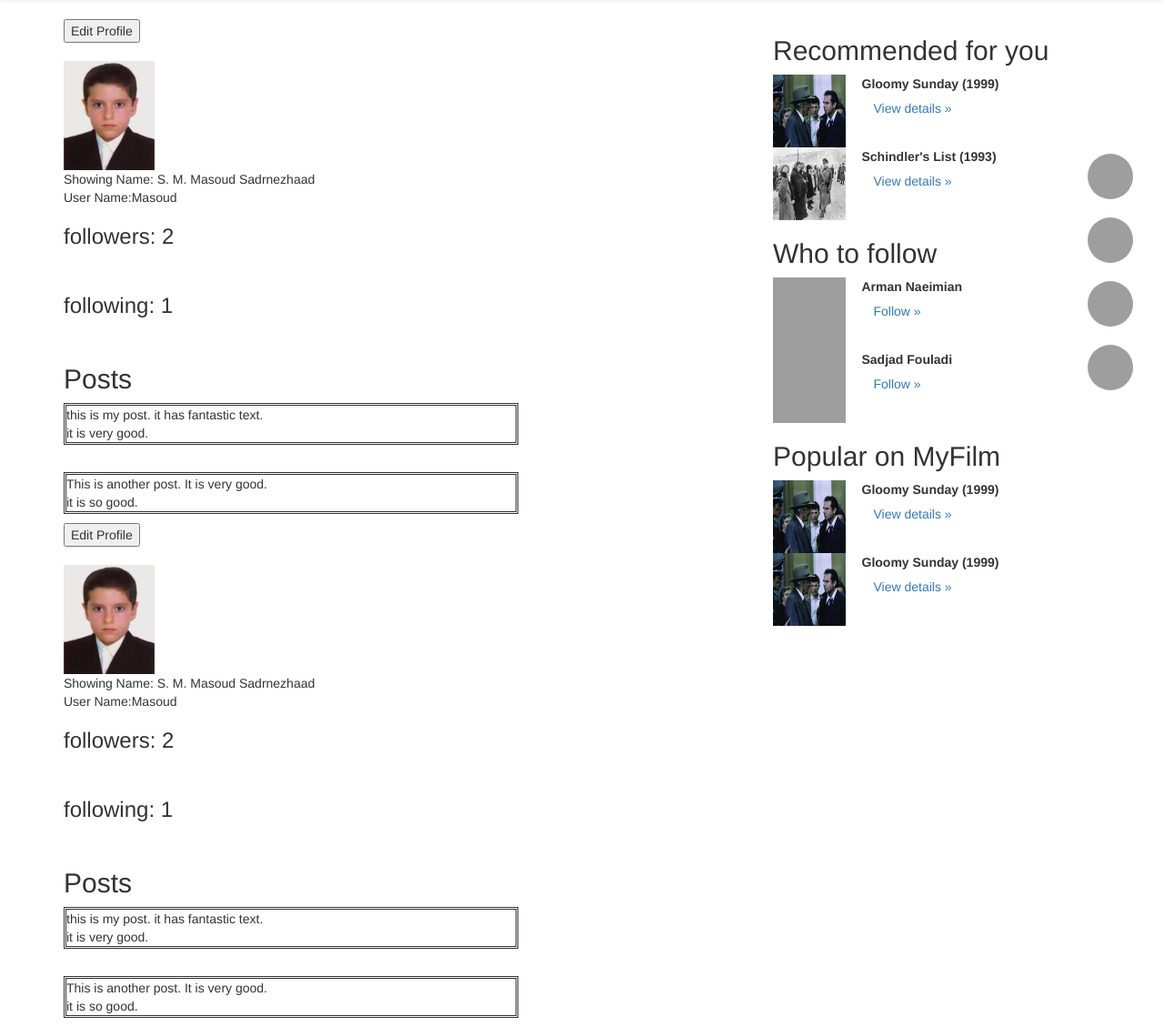
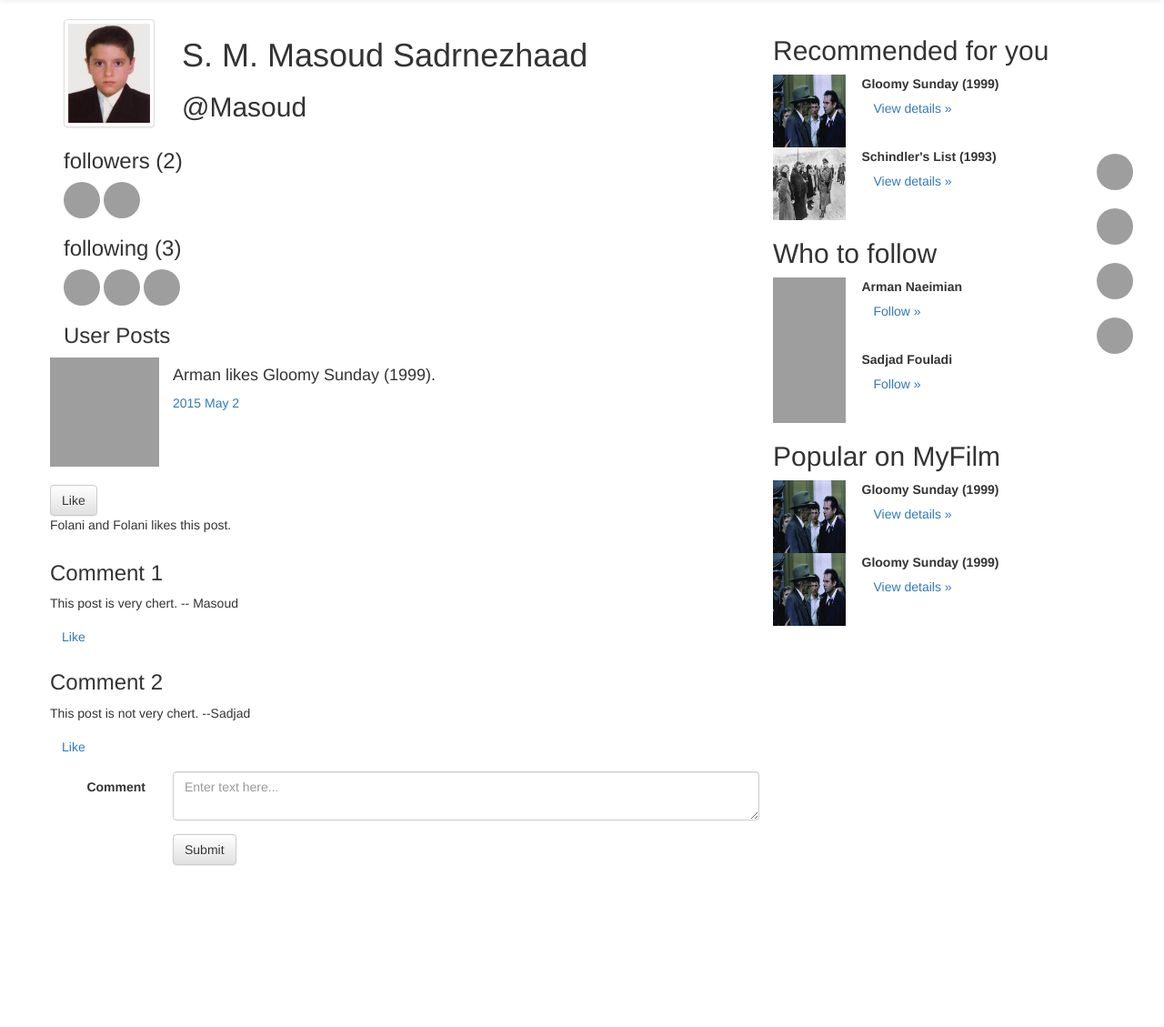
Before and after one commit to smmsadrnezh/myfilm, a Django app: page /accounts/masoud/ in a window 1280 px wide. Shown: the part 51-1180 px from the top of the page at 91% size. After the commit the page ends 1003 px from the top, so only its background shows below. Run offline with Django 3.2, Linux system fonts and the light colour scheme; some libraries are stand-ins or nearby versions; grey boxes are pictures that could not be loaded.

Commit message:
code reformat & profile page

```diff
--- a/accounts/static/js/script.js
+++ b/accounts/static/js/script.js
@@ -8,8 +8,8 @@ function isvalid() {
 
 
     var mail = "a@b.c";
-    var pass = "123" ;
-    if(!(inputs[0].value == mail && inputs[1].value == pass)) {
+    var pass = "123";
+    if (!(inputs[0].value == mail && inputs[1].value == pass)) {
         error.addClass("show");
         //window.location.href = "/timeline";
     }
--- a/accounts/templates/lists.html
+++ b/accounts/templates/lists.html
@@ -25,6 +25,7 @@
     <div class="tab-content">
         <div class="tab-pane fade in active" id="people">
             <h2>Following folani</h2>
+
             <div id="img1">
                 {% load staticfiles %}
                 <img width="50px" height="50px" src="{% static "images/cat.png" %}"/>
--- a/accounts/templates/login.html
+++ b/accounts/templates/login.html
@@ -1,5 +1,6 @@
 <div class="container">
     <h2 class="form-signin-heading">Please sign in</h2>
+
     <div class="row clearfix">
         <div class="col-md-12 column">
             <form class="form-horizontal" role="form">
@@ -34,7 +35,7 @@
                         </div>
                     </div>
                     <div class="alert alert-danger hide" id="error">
-                            <span class="glyphicon glyphicon-remove " ></span>
+                        <span class="glyphicon glyphicon-remove "></span>
                         <strong> Error! Please enter correct password.</strong>
                     </div>
                 </div>
--- a/accounts/templates/masoud.html
+++ b/accounts/templates/masoud.html
@@ -1,86 +1,33 @@
-<article>
+{% load staticfiles %}
 
-    <button>Edit Profile</button>
-    <br/>
-    <br/>
-    {% load staticfiles %}
-    <img height="120px" width="100px" src="{% static "images/example.jpg" %}"/>
+<div class="row clearfix">
+    <div class="col-md-2 column">
+        <img class="img-thumbnail" src="{% static "images/example.jpg" %}"/>
+    </div>
+    <div class="col-md-10 column">
+        <h1>S. M. Masoud Sadrnezhaad</h1>
 
-    <p>
-        Showing Name: S. M. Masoud Sadrnezhaad<br/>
-        User Name:Masoud
-    </p>
+        <h2>@Masoud</h2>
+    </div>
+</div>
 
-    <h3>followers: 2</h3>
-    <img src=""/>
+<h3>followers (2)</h3>
+<img class="img-circle" src="http://lorempixel.com/40/40/">
+<img class="img-circle" src="http://lorempixel.com/40/40/">
 
-    <p></p>
+<p></p>
 
-    <h3>following: 1</h3>
-    <img src=""/>
+<h3>following (3)</h3>
+<img class="img-circle" src="http://lorempixel.com/40/40/">
+<img class="img-circle" src="http://lorempixel.com/40/40/">
 
-    <p></p>
+<img class="img-circle" src="http://lorempixel.com/40/40/">
 
 
-    <section id="posts">
-        <h2>Posts</h2>
+<p></p>
 
-        <p style="border: double; width: 500px">
-            this is my post. it has fantastic text.<br/>
-            it is very good.
-        </p>
-        <br/>
+<h3>User Posts</h3>
 
-        <p style="border: double; width: 500px">
-            This is another post. It is very good.<br/>
-            it is so good.
-
-        </p>
-
-        <p></p>
-    </section>
-
-</article>
-<article>
-
-    <button>Edit Profile</button>
-    <br/>
-    <br/>
-    {% load staticfiles %}
-    <img height="120px" width="100px" src="{% static "images/example.jpg" %}"/>
-
-    <p>
-        Showing Name: S. M. Masoud Sadrnezhaad<br/>
-        User Name:Masoud
-    </p>
-
-    <h3>followers: 2</h3>
-    <img src=""/>
-
-    <p></p>
-
-    <h3>following: 1</h3>
-    <img src=""/>
-
-    <p></p>
-
-
-    <section id="posts">
-        <h2>Posts</h2>
-
-        <p style="border: double; width: 500px">
-            this is my post. it has fantastic text.<br/>
-            it is very good.
-        </p>
-        <br/>
-
-        <p style="border: double; width: 500px">
-            This is another post. It is very good.<br/>
-            it is so good.
-
-        </p>
-
-        <p></p>
-    </section>
-
-</article>
+<section id="posts">
+    {{ userPosts }}
+</section>
--- a/accounts/templates/settings.html
+++ b/accounts/templates/settings.html
@@ -23,7 +23,7 @@
 
                     <div class="input-group">
                         <input type="text" class="form-control gray " name="ShowingName" id="ShowingName"
-                              value="S. M. Masoud Sadrnezhaad" size="35" required>
+                               value="S. M. Masoud Sadrnezhaad" size="35" required>
                     </div>
                 </div>
 
@@ -39,7 +39,8 @@
                     <label for="date">Birth Date</label>
 
                     <div class="input-group">
-                        <input type="date" class="form-control gray input-width" id="date" name="date" value="1995-01-01" required>
+                        <input type="date" class="form-control gray input-width" id="date" name="date"
+                               value="1995-01-01" required>
                     </div>
                 </div>
 
--- a/accounts/views.py
+++ b/accounts/views.py
@@ -33,8 +33,10 @@ def register(request):
 
 def masoud(request):
     title = "Masoud"
+    t = get_template('post.html')
+    pageHtml = t.render()
     t = get_template('masoud.html')
-    pageHtml = t.render()
+    pageHtml = t.render(Context({'userPosts': pageHtml}))
     t = get_template('tlayout.html')
     html = t.render(Context({'pageBody': pageHtml, 'PageTitle': title}))
     return HttpResponse(html)
@@ -48,6 +50,7 @@ def forget(request):
     html = t.render(Context({'pageBody': pageHtml, 'PageTitle': title}))
     return HttpResponse(html)
 
+
 def notifs(request):
     title = "Notifications"
     t = get_template('notifications.html')
@@ -55,6 +58,7 @@ def notifs(request):
     t = get_template('tlayout.html')
     html = t.render(Context({'pageBody': pageHtml, 'PageTitle': title}))
     return HttpResponse(html)
+
 
 def settings(request):
     title = "Settings"
@@ -64,6 +68,7 @@ def settings(request):
     html = t.render(Context({'pageBody': pageHtml, 'PageTitle': title}))
     return HttpResponse(html)
 
+
 def changepass(request):
     title = "Change Password"
     t = get_template('changepass.html')
@@ -72,6 +77,7 @@ def changepass(request):
     html = t.render(Context({'pageBody': pageHtml, 'PageTitle': title}))
     return HttpResponse(html)
 
+
 def lists(request):
     title = "List"
     t = get_template('lists.html')
--- a/movies/templates/movie.html
+++ b/movies/templates/movie.html
@@ -17,7 +17,7 @@
     <form class="form-horizontal" role="form">
         <div class="form-group">
 
-                        <h3>
+            <h3>
                 Comment 1
             </h3>
 
--- a/myfilm/views.py
+++ b/myfilm/views.py
@@ -19,5 +19,5 @@ def timelinehome(request):
     t = get_template('timeline.html')
     pageHtml = t.render(Context({'pageBody': pageHtml}))
     t = get_template('tlayout.html')
-    html = t.render(Context({'pageBody': pageHtml , 'PageTitle': title}))
+    html = t.render(Context({'pageBody': pageHtml, 'PageTitle': title}))
     return HttpResponse(html)
--- a/posts/templates/post.html
+++ b/posts/templates/post.html
@@ -4,9 +4,9 @@
             <img alt="140x140" src="http://lorempixel.com/120/120/"/>
         </div>
         <div class="col-md-10 column">
-            <h2>
+            <h4>
                 Arman likes Gloomy Sunday (1999).
-            </h2>
+            </h4>
 
             <p>
                 <a href="/posts">2015 May 2</a>
@@ -42,7 +42,7 @@
             </h3>
 
             <p>
-                This post is not very chert.
+                This post is not very chert. --Sadjad
             </p>
 
             <p>
--- a/static/css/fixed-navbar.css
+++ b/static/css/fixed-navbar.css
@@ -1,3 +1,3 @@
 body {
-  padding-top: 70px;
+    padding-top: 70px;
 }
--- a/templates/tlayout.html
+++ b/templates/tlayout.html
@@ -261,13 +261,13 @@
 </div>
 <div class="small chat sidebar-nav-fixed">
     <ul class="nav">
-            <li class="active"><a href="#"><img class="img-circle" src="http://lorempixel.com/50/50/"></a>
+        <li class="active"><a href="#"><img class="img-circle" src="http://lorempixel.com/40/40/"></a>
         </li>
-            <li><a href="#"><img class="img-circle" src="http://lorempixel.com/50/50/"></a>
+        <li><a href="#"><img class="img-circle" src="http://lorempixel.com/40/40/"></a>
         </li>
-            <li><a href="#"><img class="img-circle" src="http://lorempixel.com/50/50/"></a>
+        <li><a href="#"><img class="img-circle" src="http://lorempixel.com/40/40/"></a>
         </li>
-            <li><a href="#"><img class="img-circle" src="http://lorempixel.com/50/50/"></a>
+        <li><a href="#"><img class="img-circle" src="http://lorempixel.com/40/40/"></a>
         </li>
     </ul>
 </div>
```
Also changed, not shown: accounts/static/css/style.css (+9 -8 lines), static/css/styles.css (+0 -23 lines), accounts/templates/notifications.html (indentation only). Lines whose indentation alone changed are shown as unchanged.
